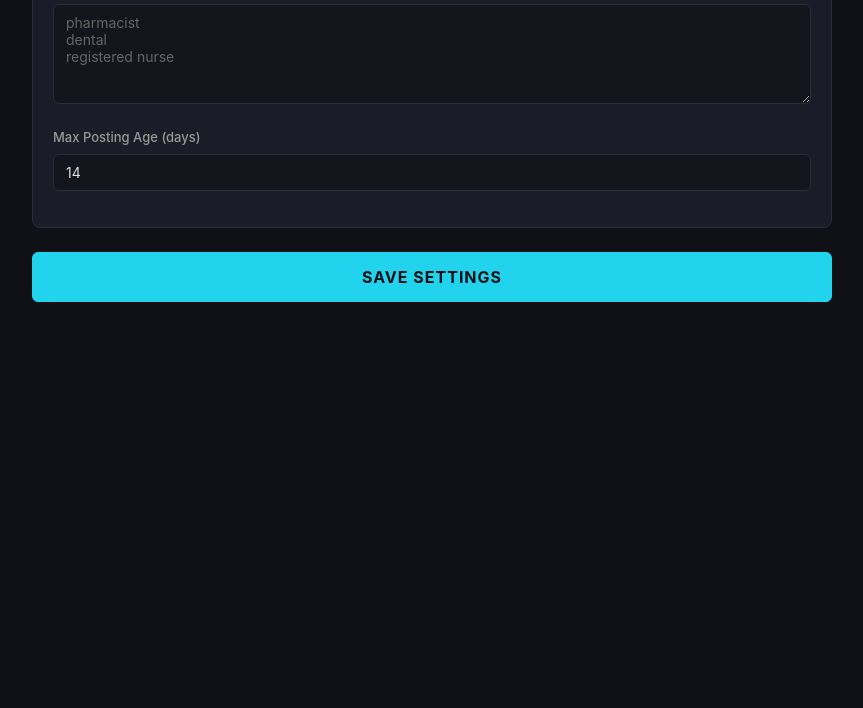
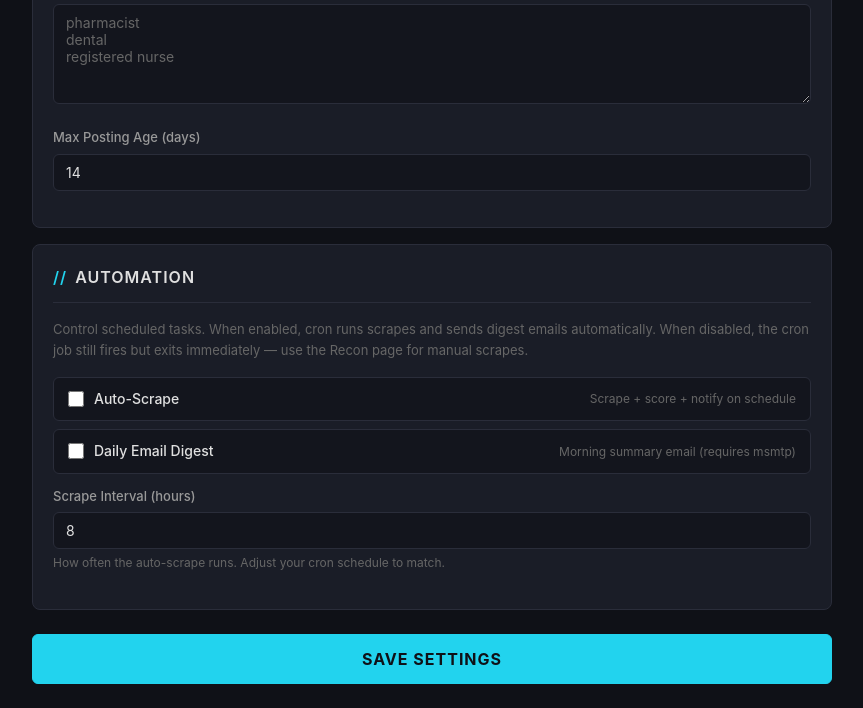
Before and after one commit to zaphodsdad/jobhunter3000, a FastAPI app: page /settings in a window 1280 px wide. Shown: the part 3042-3750 px from the top of the page, without its empty margins (32-895 px from the left). Before the commit the page ends 3344 px from the top, so only its background shows below. Run offline with FastAPI, Linux system fonts and the light colour scheme; data that the repository does not hold is empty; some libraries are stand-ins or nearby versions.

Commit message:
Add in-app automation toggles for cron scraping and email digest
Cron jobs now check a settings flag before running — users can
enable/disable auto-scrape and daily digest from Settings > Automation
without editing their crontab. Both default to off.

Co-Authored-By: Claude Opus 4.6 <noreply@anthropic.com>

```diff
--- a/app.py
+++ b/app.py
@@ -457,6 +457,10 @@ async def save_settings_route(request: Request):
     # Handle enabled_boards checkboxes (multi-value)
     boards = form.getlist("enabled_boards")
     data["enabled_boards"] = [b for b in boards if b]
+
+    # Handle boolean checkboxes (unchecked = absent from form data)
+    for bool_field in ("auto_scrape_enabled", "auto_digest_enabled"):
+        data[bool_field] = bool_field in form
 
     # Handle numeric fields
     for field in ("notify_threshold", "priority_threshold", "max_days_old",
--- a/scripts/morning_digest.py
+++ b/scripts/morning_digest.py
@@ -428,6 +428,12 @@ def send_email(subject, html):
 
 
 def main():
+    # Check if auto-digest is enabled (toggle in Settings UI)
+    settings = load_settings()
+    if not settings.get("auto_digest_enabled", False):
+        print(f"[{datetime.now().isoformat()}] Auto-digest is disabled. Enable it in Settings > Automation. Exiting.")
+        return
+
     print(f"[{datetime.now().isoformat()}] Building morning digest...")
 
     data = get_digest_data()
--- a/services/settings.py
+++ b/services/settings.py
@@ -66,6 +66,9 @@ DEFAULTS = {
     "candidate_willing_to_travel": 10,      # max travel percentage
     "candidate_elevator_pitch": "",         # short pitch for cover letters / outreach
     "candidate_technical_projects": "",     # homelab, infrastructure, side projects (freeform)
+    # Automation (cron toggles)
+    "auto_scrape_enabled": False,           # If True, cron scrape script runs; if False, it exits early
+    "auto_digest_enabled": False,           # If True, cron digest email runs; if False, it exits early
     # Setup wizard
     "setup_complete": False,
     "dream_companies": [],                  # Watchlist — alert on ANY job from these companies
--- a/templates/settings.html
+++ b/templates/settings.html
@@ -413,6 +413,43 @@
             </div>
         </div>
 
+        <!-- ════════════════════════════════════════════════════
+             Automation
+             ════════════════════════════════════════════════════ -->
+        <div class="card">
+            <div class="card-header"><h2>Automation</h2></div>
+            <p class="section-desc">
+                Control scheduled tasks. When enabled, cron runs scrapes and sends digest emails automatically.
+                When disabled, the cron job still fires but exits immediately — use the Recon page for manual scrapes.
+            </p>
+
+            <label class="board-check-item" style="margin-bottom: 8px;">
+                <input type="checkbox" name="auto_scrape_enabled" value="1"
+                       {% if settings.auto_scrape_enabled %}checked{% endif %}>
+                <span class="board-check-label">Auto-Scrape</span>
+                <span style="color: var(--text-muted); font-size: 12px; margin-left: auto;">
+                    Scrape + score + notify on schedule
+                </span>
+            </label>
+
+            <label class="board-check-item">
+                <input type="checkbox" name="auto_digest_enabled" value="1"
+                       {% if settings.auto_digest_enabled %}checked{% endif %}>
+                <span class="board-check-label">Daily Email Digest</span>
+                <span style="color: var(--text-muted); font-size: 12px; margin-left: auto;">
+                    Morning summary email (requires msmtp)
+                </span>
+            </label>
+
+            <div class="form-group" style="margin-top: 12px;">
+                <label for="scrape_interval_hours">Scrape Interval (hours)</label>
+                <input type="number" id="scrape_interval_hours" name="scrape_interval_hours"
+                       value="{{ settings.scrape_interval_hours }}"
+                       min="1" max="24" step="1">
+                <div class="model-status">How often the auto-scrape runs. Adjust your cron schedule to match.</div>
+            </div>
+        </div>
+
         <button type="submit" class="btn btn-primary btn-save">Save Settings</button>
     </form>
 </div>
```
Also changed, not shown: scripts/run_scrape.py (+7 -2 lines), README.md.
